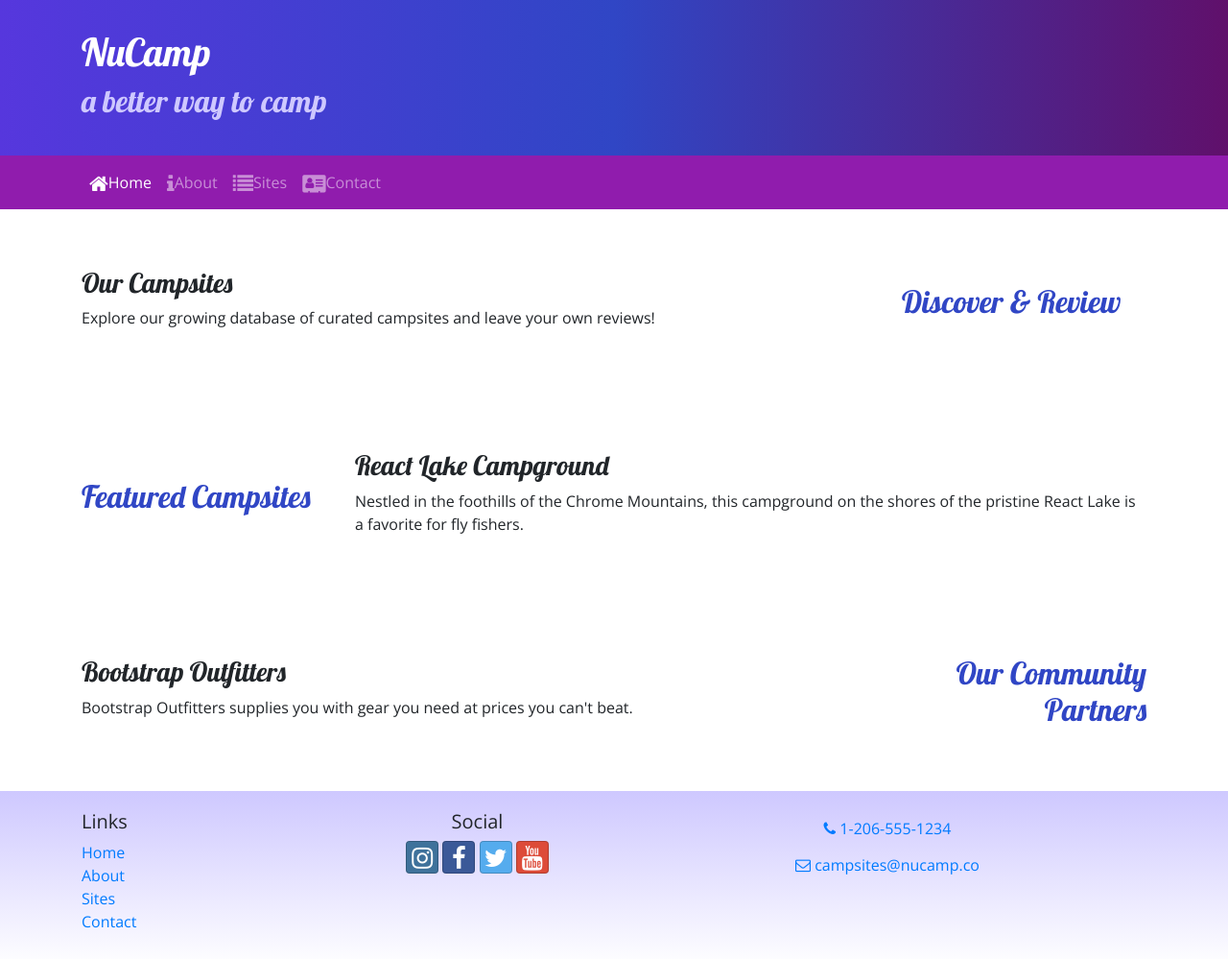
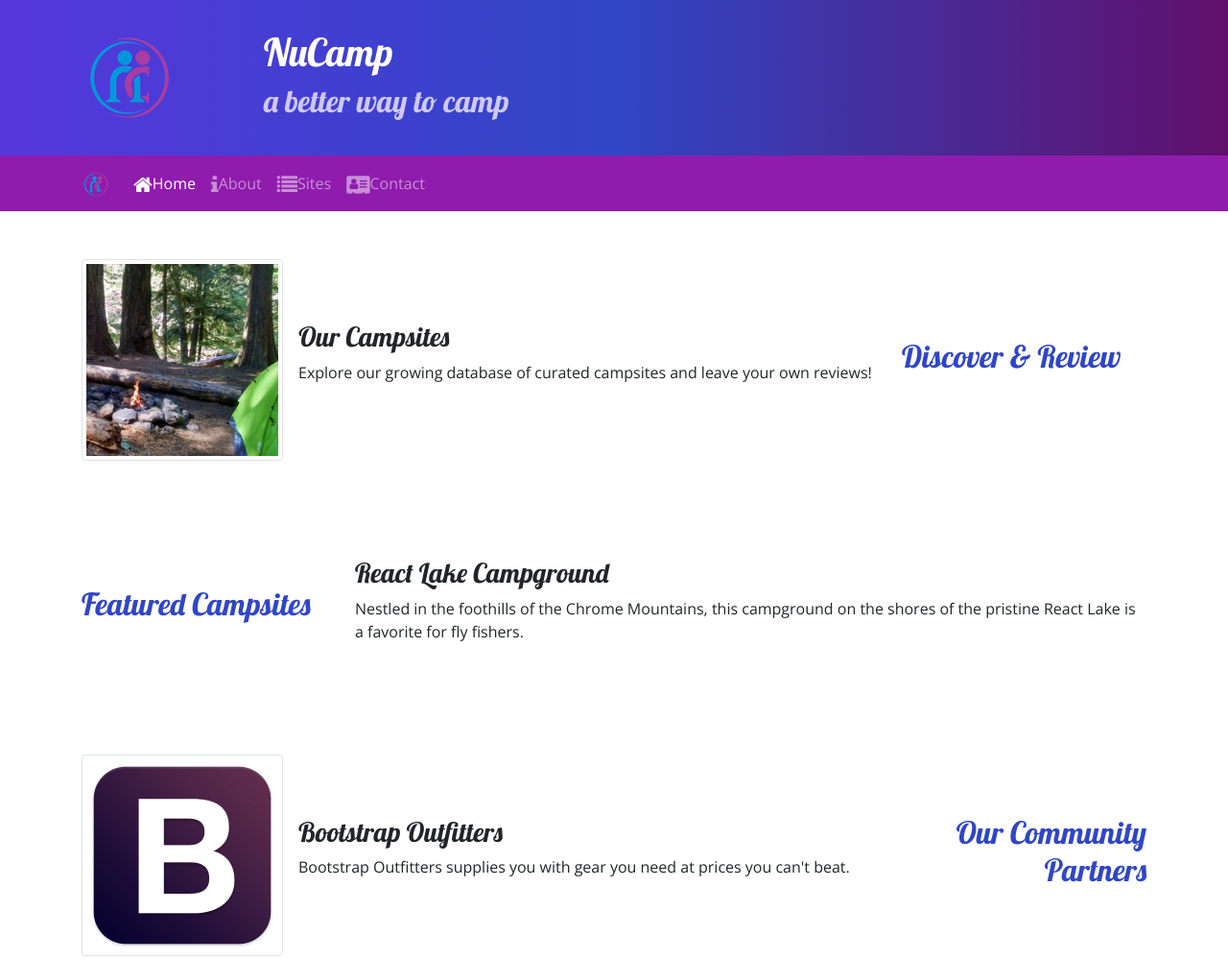
Before and after one commit to joelcid21/nucampsite, a website: page index.html in a window 1280 px wide. Shown: the top 999 px of the page at 96% size. Drawn offline with nearby package versions, Linux system fonts and the light colour scheme.

Commit message:
Images and Media

```diff
--- a/index.html
+++ b/index.html
@@ -25,6 +25,9 @@
     <header class="jumbotron jumbotron-fluid">
         <div class="container">
             <div class="row">
+                <div class="col-4 col-sm-3 col-md-2 align-self-center">
+                    <img src="img/logo.png" class="img-fluid">
+                 </div>
                 <div class="col">
                     <h1>NuCamp</h1>
                     <h2>a better way to camp</h2>
@@ -35,7 +38,8 @@
 
     <nav class="navbar navbar-expand-sm navbar-dark sticky-top">
         <div class="container">
-            <button class="navbar-toggler ml-auto" type="button" data-toggle="collapse" data-target="#nucampNavbar">
+            <a class="navbar-brand" href="#"><img src="img/logo.png" height="30" width="30"></a>
+            <button class="navbar-toggler" type="button" data-toggle="collapse" data-target="#nucampNavbar">
                 <span class="navbar-toggler-icon"></span>
             </button>
             <div class="collapse navbar-collapse" id=nucampNavbar>
@@ -55,9 +59,15 @@
                 <h2 class"text-sm-right">Discover & Review</h2>
             </div>
             <div class="col">
-                <h3>Our Campsites</h3>
-                <p class="d-none d-sm-block">Explore our growing database of curated campsites and leave your own reviews!</p>
+                <div class="media">
+                    <img class="d-flex mr-3 img-thumbnail" src="img/breadcrumb-trail-thumb.jpg" alt="Breadcrumb Trail" />
+                    <div class="media-body align-self-center">
+                        <h3>Our Campsites</h3>
+                        <p class="d-none d-sm-block">Explore our growing database of curated campsites and leave your own reviews!</p>
+                    </div>
+                </div>
             </div>
+
         </div>
 
         <div class="row row-content align-items-center">
@@ -75,10 +85,17 @@
                 <h2 class="text-sm-right">Our Community Partners</h2>
             </div>
             <div class="col">
-                <h3>Bootstrap Outfitters</h3>
-                <p class="d-none d-sm-block">Bootstrap Outfitters supplies you with gear you need at prices you can't beat.</p>
+                <div class="media">
+                    <img class="d-flex mr-3 img-thumbnail" src="img/bootstrap-thumb.png" alt="Bootstrap Outfitters" />
+                    <div class="media-body align-self-center">
+                        <h3>Bootstrap Outfitters</h3>
+                        <p class="d-none d-sm-block">Bootstrap Outfitters supplies you with gear you need at prices you can't beat.</p>
+                    </div>
+                </div>
             </div>
+
         </div>
+
     </div>
 
     <footer class="site-footer">
```
Also changed, not shown: aboutus.html (+5 -1 lines), contactus.html (+5 -1 lines), img/bootstrap-thumb.png (added), img/breadcrumb-trail-thumb.jpg (added), img/breadcrumb-trail.jpg (added), img/chrome-river-thumb.jpg (added), img/chrome-river.jpg (added), img/logo.png (added), img/react-lake-thumb.jpg (added), img/react-lake.jpg (added).
